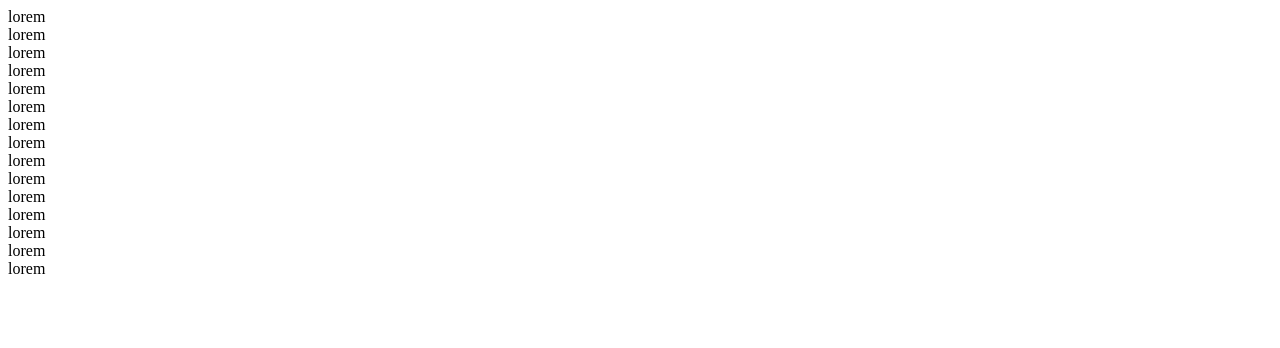
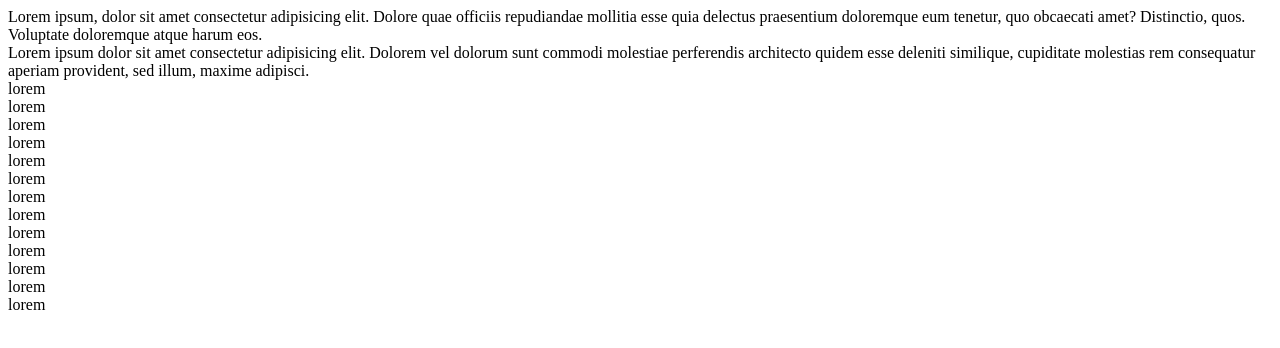
Before and after one commit to jujomago/taller-git, a plain HTML site: page index.html in a window 1280 px wide. Drawn offline with Linux system fonts and the light colour scheme.

Commit message:
fixed content

```diff
--- a/index.html
+++ b/index.html
@@ -7,8 +7,18 @@
     <title>Taller de Git</title>
   </head>
   <body>
-    <div>lorem</div>
-    <div>lorem</div>
+    <div>
+      Lorem ipsum, dolor sit amet consectetur adipisicing elit. Dolore quae
+      officiis repudiandae mollitia esse quia delectus praesentium doloremque
+      eum tenetur, quo obcaecati amet? Distinctio, quos. Voluptate doloremque
+      atque harum eos.
+    </div>
+    <div>
+      Lorem ipsum dolor sit amet consectetur adipisicing elit. Dolorem vel
+      dolorum sunt commodi molestiae perferendis architecto quidem esse deleniti
+      similique, cupiditate molestias rem consequatur aperiam provident, sed
+      illum, maxime adipisci.
+    </div>
     <div>lorem</div>
     <div>lorem</div>
     <div>lorem</div>
```
